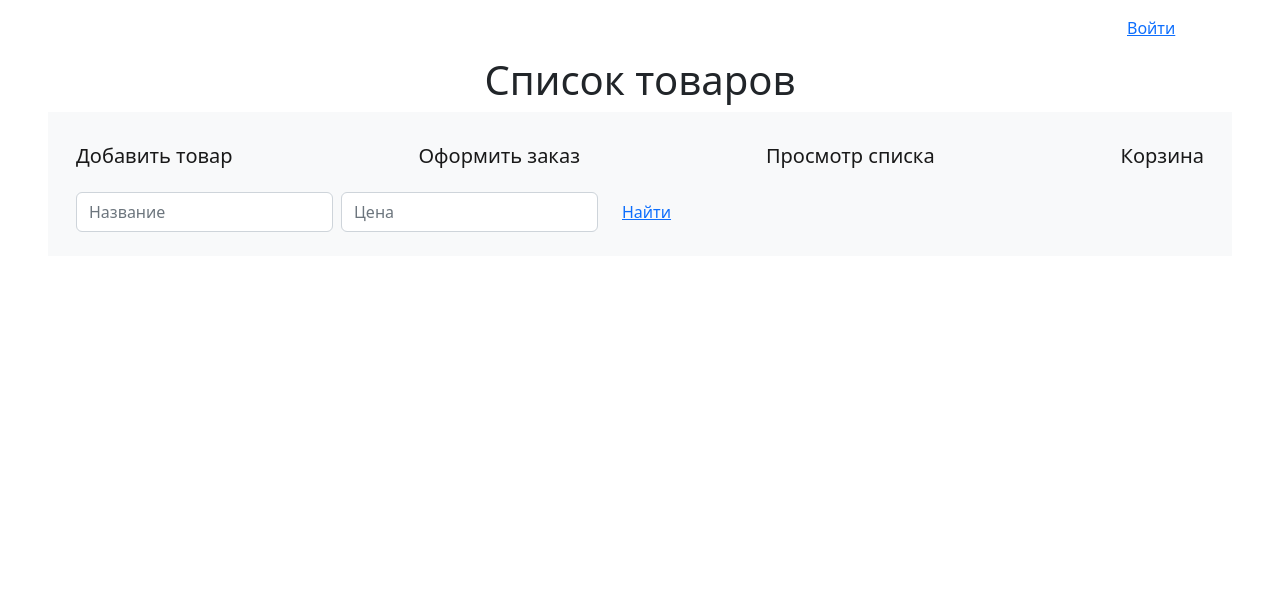
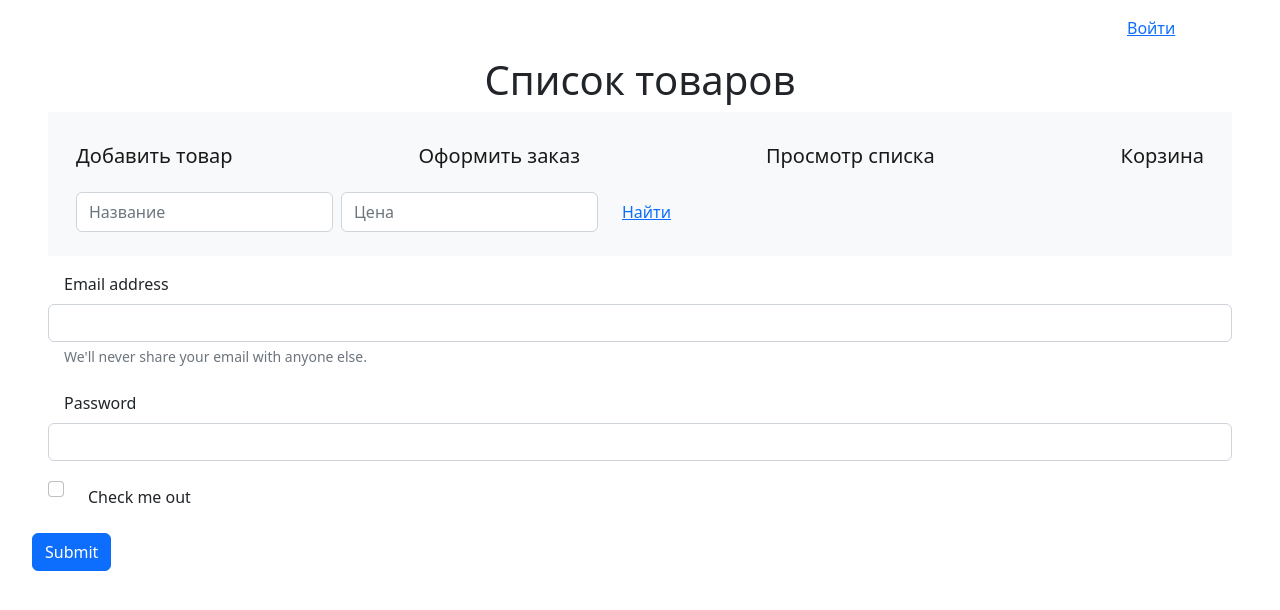
Before and after one commit to annakon/otus-vue-baklikova, a Vue app: page /login in a window 1280 px wide. Shown: the top 610 px of the page. Built offline with nearby package versions, Linux system fonts and the light colour scheme.

Commit message:
форма логина

```diff
--- a/src/components/login/login.vue
+++ b/src/components/login/login.vue
@@ -2,7 +2,7 @@
   <div class="container">
   <div class="row justify-content-end">
     <div class="col-1">
-      <a href="#">Войти</a>
+      <router-link to="login">Войти</router-link>
     </div>
   </div>
   </div>
--- /dev/null
+++ b/src/components/login/loginForm.vue
@@ -0,0 +1,26 @@
+<template>
+  <form>
+    <div class="mb-3">
+      <label for="exampleInputEmail1" class="form-label">Email address</label>
+      <input type="email" class="form-control" id="exampleInputEmail1" aria-describedby="emailHelp">
+      <div id="emailHelp" class="form-text">We'll never share your email with anyone else.</div>
+    </div>
+    <div class="mb-3">
+      <label for="exampleInputPassword1" class="form-label">Password</label>
+      <input type="password" class="form-control" id="exampleInputPassword1">
+    </div>
+    <div class="mb-3 form-check">
+      <input type="checkbox" class="form-check-input" id="exampleCheck1">
+      <label class="form-check-label" for="exampleCheck1">Check me out</label>
+    </div>
+    <button type="submit" class="btn btn-primary">Submit</button>
+  </form>
+</template>
+
+<script setup>
+
+</script>
+
+<style scoped>
+
+</style>
--- a/src/router/index.js
+++ b/src/router/index.js
@@ -34,6 +34,11 @@
       path: '/cart',
       name: 'cart',
       component: () => import('../components/cart/cart.vue')
+    },
+    {
+      path: '/login',
+      name: 'login',
+      component: () => import('../components/login/loginForm.vue')
     }
   ],
   scrollBehavior() {
```
